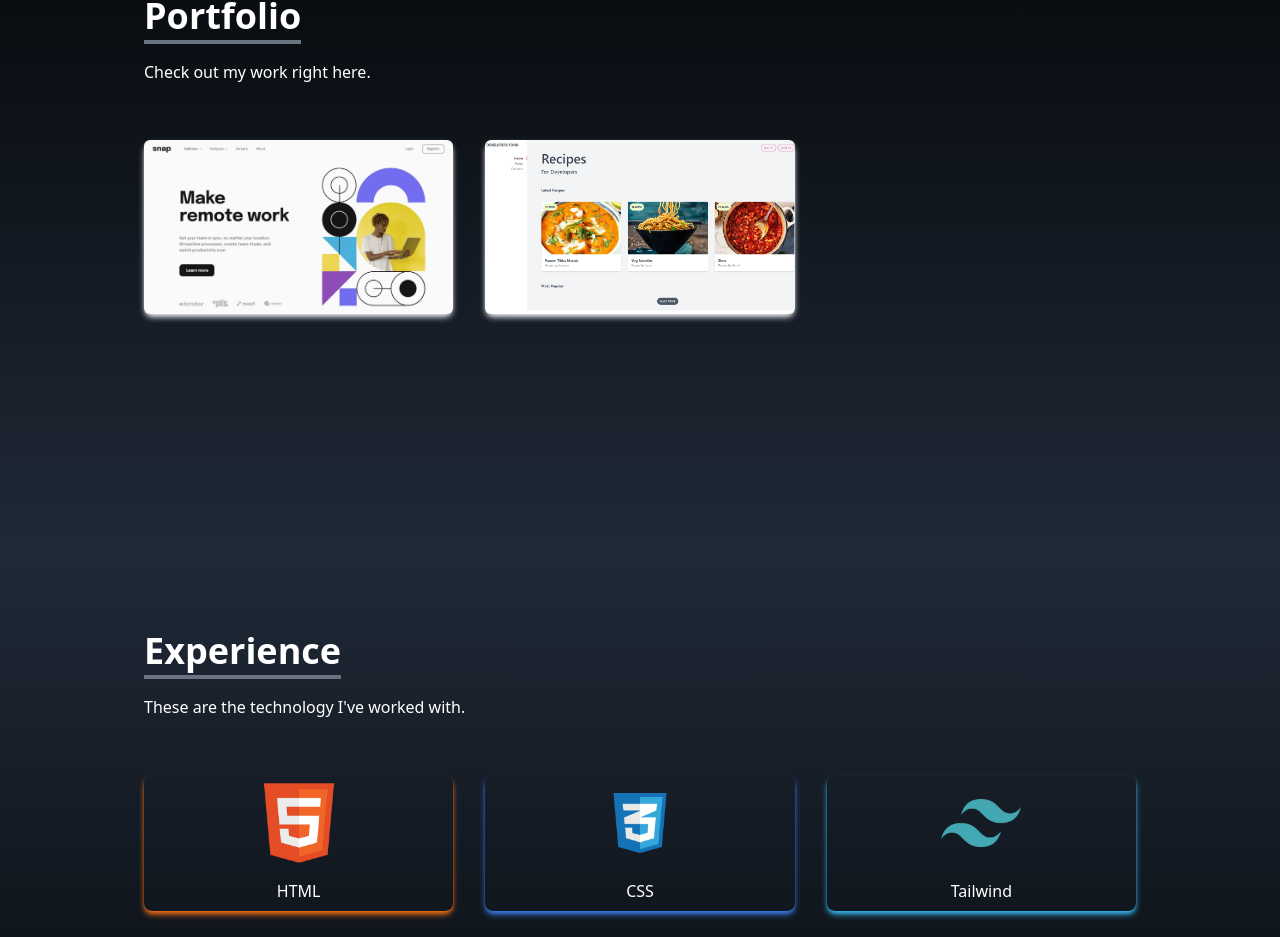
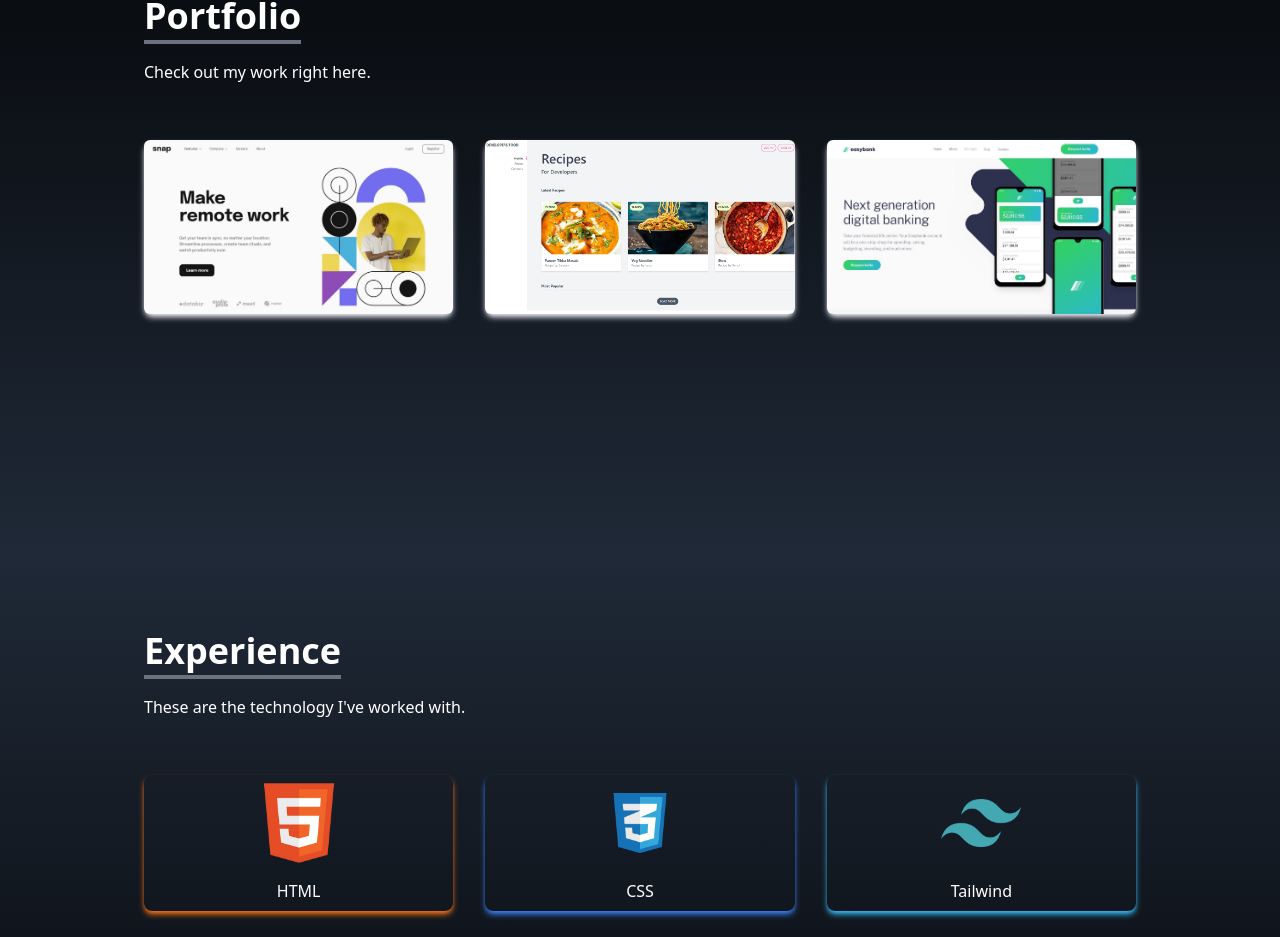
Before and after one commit to srgaurav2022/My_Portfolio, a React (Create React App) app: page / in a window 1280 px wide. Shown: the part 1845-2782 px from the top of the page. Built offline with nearby package versions, Linux system fonts and the light colour scheme.

Commit message:
refactor

```diff
--- a/src/components/Navbar.js
+++ b/src/components/Navbar.js
@@ -59,7 +59,7 @@ const Navbar = () => {
       {/* {nav && ( */}
       {/* <ul className="flex flex-col justify-center items-center absolute top-0 right-0 w-full h-screen bg-gradient-to-b from-black to-gray-800 text-gray-400 md:hidden "> */}
       <ul
-        className={`flex flex-col justify-start items-start h-full pl-5 pr-10 sm:pl-10 sm:pr-20 py-16  fixed top-0 space-y-10 right-0 z-10 md:hidden  backdrop-blur-lg   text-white  duration-500 transition-all ease-in-out capitalize ${
+        className={`flex flex-col justify-start items-start h-full pl-5 pr-10 sm:pl-10 sm:pr-20 py-16  fixed top-0 space-y-10 right-0 z-10 md:hidden backdrop-blur-lg  text-white  duration-500 transition-all ease-in-out capitalize ${
           nav ? "-translate-x-0" : "translate-x-[100%]"
         }`}
       >
--- a/src/components/Portfolio.js
+++ b/src/components/Portfolio.js
@@ -1,7 +1,7 @@
 import React from "react";
 import image1 from "../assets/portfolio/desktop-design.jpg";
 import image2 from "../assets/portfolio/developersFood.png";
-// import image3 from "../assets/portfolio/image3.jpg";
+import image3 from "../assets/portfolio/easybanking.jpg";
 // import image4 from "../assets/portfolio/image4.jpg";
 // import image5 from "../assets/portfolio/image5.jpg";
 // import image6 from "../assets/portfolio/image6.png";
@@ -18,11 +18,11 @@ const Portfolio = () => {
       src: image2,
       href: "https://joyful-cuchufli-a70602.netlify.app/",
     },
-    // {
-    //   id: 3,
-    //   src: image3,
-    //   href: "",
-    // },
+    {
+      id: 3,
+      src: image3,
+      href: "https://fancy-alpaca-ec5bdc.netlify.app/",
+    },
     // {
     //   id: 4,
     //   src: image4,
```
Also changed, not shown: src/assets/portfolio/easybanking.jpg (added).
